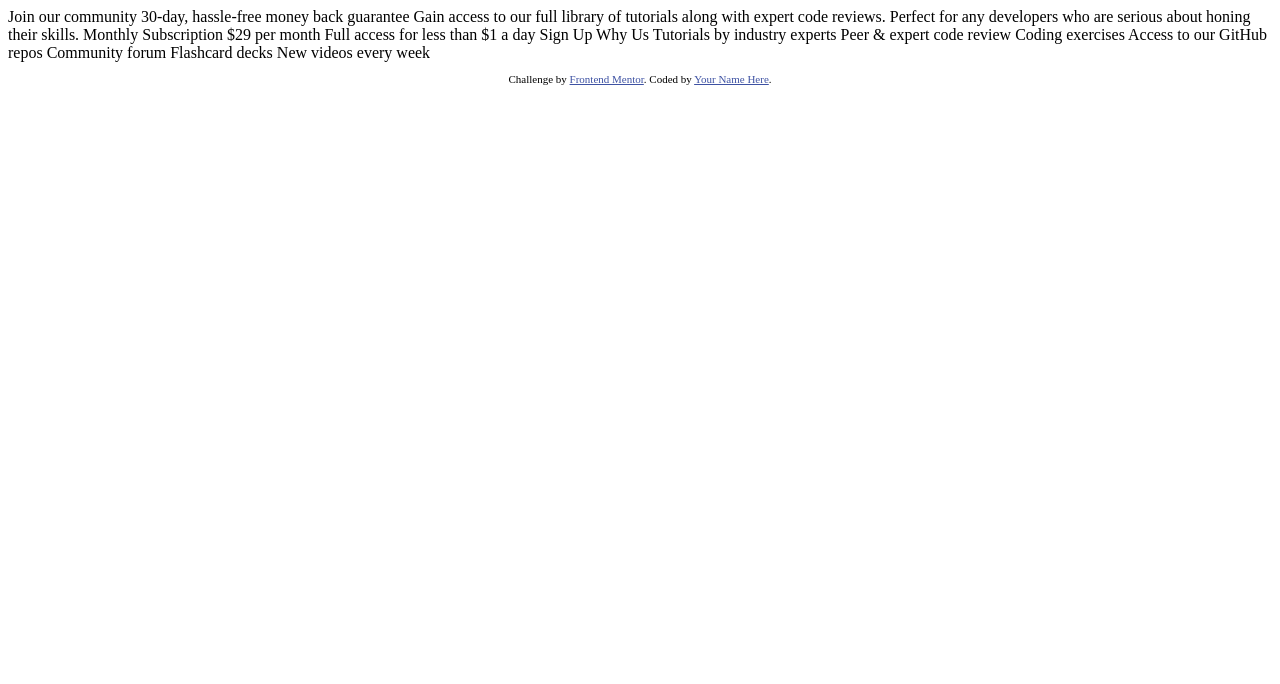
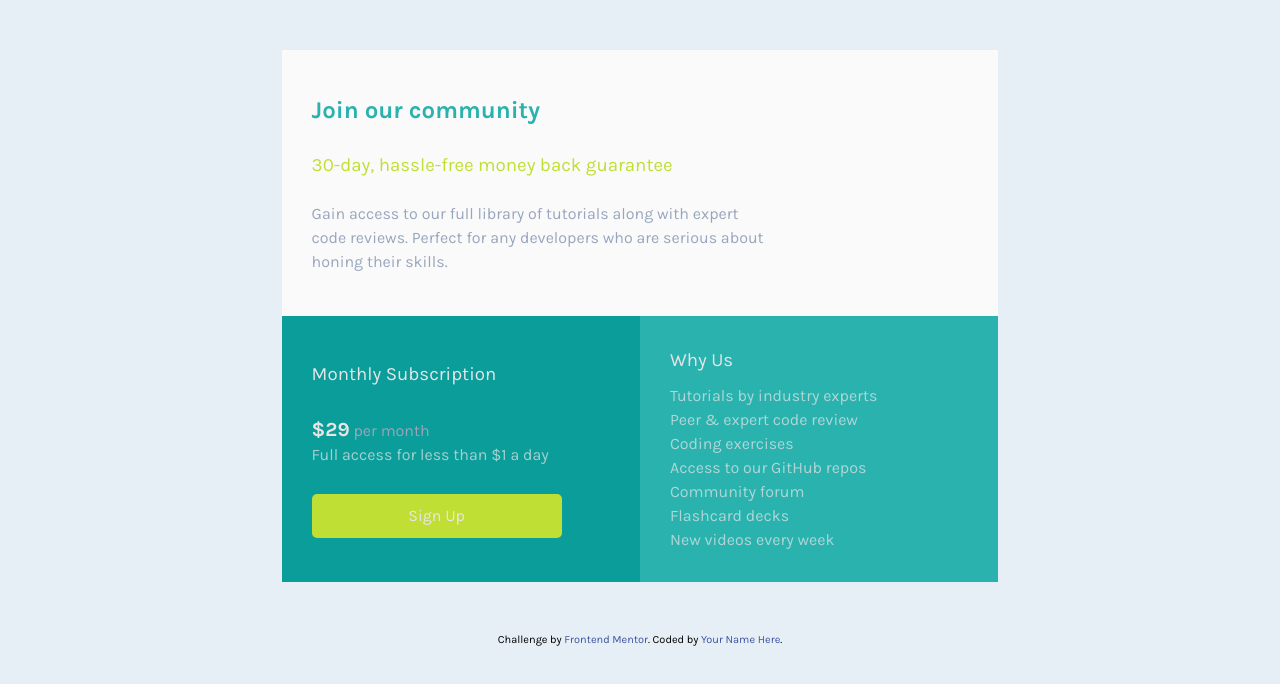
Before and after one commit to guliye91/single-price-grid-component, a plain HTML site: page index.html in a window 1280 px wide. Drawn offline with Linux system fonts and the light colour scheme.

Commit message:
added all html and css

```diff
--- a/index.html
+++ b/index.html
@@ -3,43 +3,37 @@
 <head>
   <meta charset="UTF-8">
   <meta name="viewport" content="width=device-width, initial-scale=1.0"> <!-- displays site properly based on user's device -->
-
-  <link rel="icon" type="image/png" sizes="32x32" href="./images/favicon-32x32.png">
-
-  <title>Frontend Mentor | Single Price Grid Component</title>
-
-  <!-- Feel free to remove these styles or customise in your own stylesheet 👍 -->
-  <style>
-    .attribution { font-size: 11px; text-align: center; }
-    .attribution a { color: hsl(228, 45%, 44%); }
-  </style>
+  <link rel="icon" href="./images/favicon-32x32.png" type="image/png" sizes="32x32">
+  <link rel="stylesheet" href="style.css">
+  <title>Single Price Grid Component</title>
 </head>
 <body>
-  Join our community
-
-  30-day, hassle-free money back guarantee
-
-  Gain access to our full library of tutorials along with expert code reviews.
-  Perfect for any developers who are serious about honing their skills.
-
-  Monthly Subscription
-
-  &dollar;29 per month
-
-  Full access for less than &dollar;1 a day
-
-  Sign Up
-
-  Why Us
-
-  Tutorials by industry experts
-  Peer &amp; expert code review
-  Coding exercises
-  Access to our GitHub repos
-  Community forum
-  Flashcard decks
-  New videos every week
-
+  <section class="container">
+    <div class="intro">
+      <h1>Join our community</h1>
+      <h3>30-day, hassle-free money back guarantee</h3>
+      <p> Gain access to our full library of tutorials along with expert code reviews.
+         Perfect for any developers who are serious about honing their skills.</p>
+    </div>
+    <div class="subscription">
+      <h3>Monthly Subscription</h3>
+      <p> <strong>&dollar;29</strong> <span>per month</span></p>
+      <p id="full"> Full access for less than &dollar;1 a day</p>
+      <p class="btn"><a href="#">Sign Up</a></p>
+    </div>
+    <div class="why-us">
+      <h3>Why Us</h3>
+      <ul>
+        <li>Tutorials by industry experts</li>
+        <li>Peer &amp; expert code review</li>
+        <li>Coding exercises</li>
+        <li>Access to our GitHub repos</li>
+        <li>Community forum</li>
+        <li>Flashcard decks</li>
+        <li>New videos every week</li>
+      </ul>
+    </div>
+  </section>
   <footer>
     <p class="attribution">
       Challenge by <a href="https://www.frontendmentor.io?ref=challenge" target="_blank">Frontend Mentor</a>.
--- /dev/null
+++ b/style.css
@@ -0,0 +1,104 @@
+@import url('https://fonts.googleapis.com/css2?family=Karla:wght@400;700&display=swap');
+*, *::before, *::after{
+    margin: 0;
+    padding: 0;
+    box-sizing: border-box;
+}
+body{
+    font-family: 'Karla', sans-serif;
+    background-color:hsl(204, 43%, 93%);
+    font-size: 16px;
+    max-width: 80%;
+    margin: 0 auto;
+    line-height: 1.5;
+}
+ul{
+    list-style: none;
+}
+a{
+    text-decoration: none;
+    color: hsl(0, 0%, 90%);
+}
+.btn{
+    background-color: hsl(71, 73%, 54%);
+    padding: 10px 5px;
+    width: 250px;
+    text-align: center;
+    border-radius: 5px;
+}
+.container{
+    width: 70%;
+    margin: 0 auto;
+    display: grid;
+    grid-template-columns: repeat(2, 1fr);
+    grid-auto-rows: 1fr;
+    transform: translateY(50px);
+}
+.intro{
+    grid-column: 1/span 2;
+    background-color: hsl(0, 0%, 98%);
+    padding: 30px;
+    display: flex;
+    flex-direction: column;
+    justify-content: space-around;
+}
+.intro h1{
+    color:  hsl(179, 62%, 43%);
+    font-weight: 700;
+}
+.intro h3{
+    color: hsl(71, 73%, 54%);
+    font-weight: 400;
+}
+.intro p{
+    width: 70%;
+    font-weight: 400;
+    color: hsl(218, 22%, 67%);
+}
+.subscription{
+    background-color: #0b9d9a;
+    grid-row: 2 /span 1;
+    grid-column: 1 / span 1;
+    padding: 30px;
+    display: flex;
+    flex-direction: column;
+    justify-content: space-around;
+    color: hsl(0, 0%, 90%);
+}
+.subscription #full{
+    margin-top: -30px;
+    opacity: 70%;
+}
+.why-us{
+    background-color: hsl(179, 62%, 43%);
+    grid-row: 2 / span 1;
+    grid-column: 2/ span 1;
+    padding: 30px;
+    display: flex;
+    flex-direction: column;
+    justify-content: space-around;
+    color: hsl(0, 0%, 90%);
+}
+.why-us ul{
+    margin-top: 10px;
+    opacity: 70%;
+    display: flex;
+    flex-direction: column;
+    justify-content: space-around;
+}
+.why-us h3, .subscription h3{
+    font-weight: 400;
+}
+strong{
+    font-weight: 700;
+    font-size: 20px;
+}
+span{
+    color: hsl(218, 22%, 67%);
+}
+.attribution {
+    font-size: 11px; text-align: center;
+    margin-top: 100px;
+}
+.attribution a {
+     color: hsl(228, 45%, 44%); }
```
